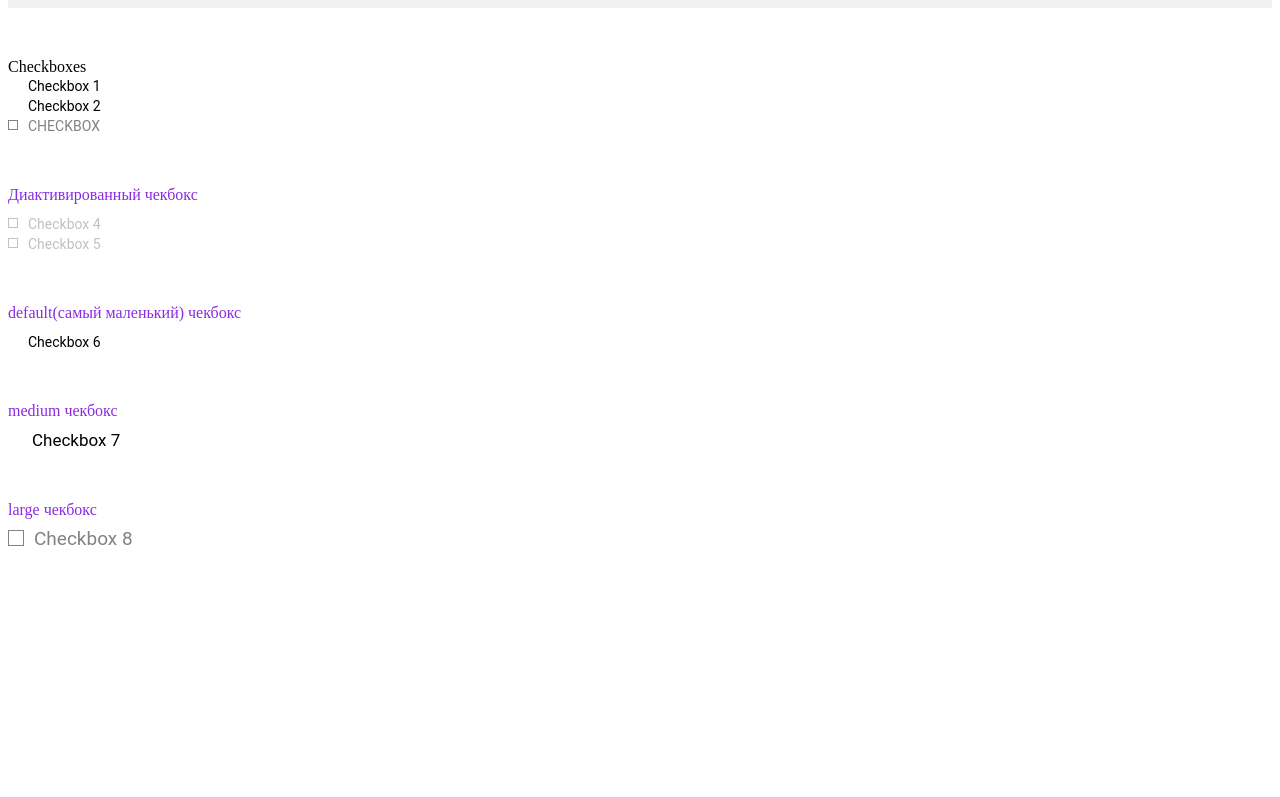
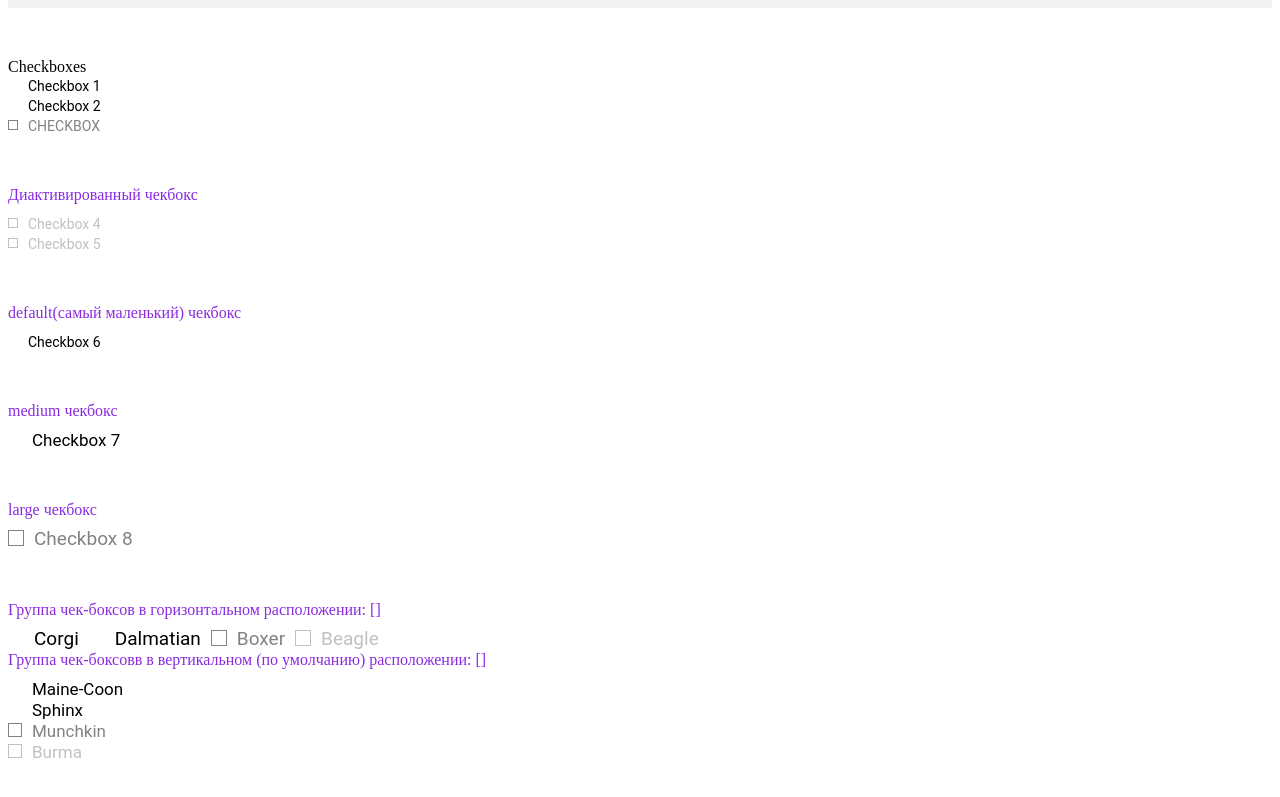
Before and after one commit to Dashazxcvbnm/component_library, a Vue app: page / in a window 1280 px wide. Shown: the part 3364-4161 px from the top of the page. Before the commit the page ends 3965 px from the top, so only its background shows below. Built offline with nearby package versions, Linux system fonts and the light colour scheme.

Commit message:
Создан компонент чекбокс

```diff
--- /dev/null
+++ b/src/components/GUI/checkbox-group/VueBaseCheckboxGroup.vue
@@ -0,0 +1,87 @@
+<template>
+    <div
+    :class="[{'checkbox-group_wrapper': direcrion === 'horizontal'}]">
+
+    <VueBaseCheckbox
+    v-for="option in buttonsCopy" :key="option.id"
+    :class="[{'checkbox_wrapper': direcrion === 'horizontal'}]"
+    :label="option.label"
+    :id="option.id"
+    :value="option.label"
+    :disabled="option.disabled"
+    v-bind="attributes"
+    v-model="option.checked"/>
+
+    </div>
+</template>
+
+<script setup>
+import VueBaseCheckbox from '../checkbox/VueBaseCheckbox.vue';
+
+import { watch, reactive } from 'vue';
+
+const props = defineProps({
+  buttons: {
+    type: Array,
+    required: true,
+    validator(value) {
+      return value.every((option) => Object.keys(option).includes('label' && 'id' && 'checked'))
+    }
+  },
+
+  modelValue: {
+    type: Array
+  },
+
+  name: {
+    type: String,
+    required: true
+  },
+
+  size: {
+    validator(value) {
+      return ['default', 'medium', 'large'].includes(value)
+    },
+    default: 'default'
+  },
+
+  direcrion: {
+    validator(value) {
+      return ['vertical', 'horizontal'].includes(value)
+    },
+    default: 'vertical'
+  }
+
+})
+
+const emits = defineEmits(['update:modelValue'])
+
+const attributes = {
+  size: props.size,
+  name: props.name
+}
+const buttonsCopy = reactive(JSON.parse(JSON.stringify(props.buttons)))
+
+watch(buttonsCopy, () => {
+  emits('update:modelValue', buttonsCopy.map((button) => {
+    if(button.checked) {
+      return button.label
+    }
+    return
+  })
+  )
+})
+
+</script>
+
+<style scoped lang="scss">
+
+.checkbox-group_wrapper {
+  display: flex;
+  flex-wrap: wrap;
+}
+
+.checkbox_wrapper {
+  margin-right: 10px;
+}
+</style>
--- a/src/components/GUI/checkbox/VueBaseCheckbox.vue
+++ b/src/components/GUI/checkbox/VueBaseCheckbox.vue
@@ -39,7 +39,7 @@ const props = defineProps({
   },
 
   id: {
-    type: String,
+    type: [String, Number],
     default: ''
   },
 
--- a/src/views/HomeView.vue
+++ b/src/views/HomeView.vue
@@ -536,14 +536,35 @@
 
     </div>
 
+    <div class="wrap">
+
+        <span class="text">Группа чек-боксов в горизонтальном расположении: {{ selectedDogsShow }}</span>
+        <VueBaseCheckboxGroup
+        name="dogs"
+        size="large"
+        direcrion="horizontal"
+        v-model="selectedDogs"
+        :buttons="listOfDogs"
+        />
+
+        <span class="text">Группа чек-боксовв в вертикальном (по умолчанию) расположении: {{ selectedCatsShow }}</span>
+        <VueBaseCheckboxGroup
+        name="cats"
+        size="medium"
+        v-model="selectedCats"
+        :buttons="listOfCats"/>
+
+    </div>
+
 </template>
 
 <script setup>
 import VueBaseButton from '@GUI/buttons/VueBaseButton.vue';
 import VueBaseInput from '@GUI/input/VueBaseInput.vue'
 import VueBaseCheckbox from '@GUI/checkbox/VueBaseCheckbox.vue';
+import VueBaseCheckboxGroup from '../components/GUI/checkbox-group/VueBaseCheckboxGroup.vue';
 
-import { ref } from 'vue'
+import { computed, ref } from 'vue'
 
 function testClick() {
   console.log('Клик!')
@@ -560,6 +581,31 @@ const checkedActive5 = ref(false)
 const checkedActive6 = ref(true)
 const checkedActive7 = ref(true)
 const checkedActive8 = ref(false)
+
+const listOfDogs = ref([
+  {label: 'Corgi', id: '1' , checked: true },
+  {label: 'Dalmatian', id: '2', checked: true },
+  {label: 'Boxer', id: '3', checked: false },
+  {label: 'Beagle', id: '4', checked: true, disabled: true }
+])
+
+const listOfCats = ref([
+  {label: 'Maine-Coon', id: '5' , checked: true },
+  {label: 'Sphinx', id: '6', checked: true },
+  {label: 'Munchkin', id: '7', checked: false },
+  {label: 'Burma', id: '8', checked: true, disabled: true }
+])
+
+const selectedDogs = ref([])
+const selectedCats = ref([])
+
+const selectedCatsShow = computed(()=> {
+  return selectedCats.value.filter((value)=> value)
+})
+
+const selectedDogsShow = computed(()=> {
+  return selectedDogs.value.filter((value)=> value)
+})
 </script>
 
 <style scoped>
```
